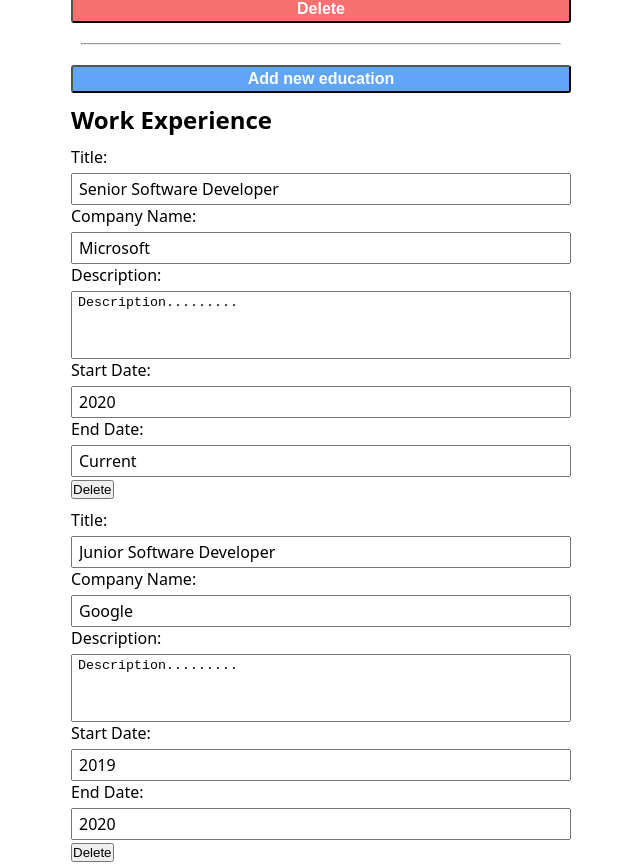
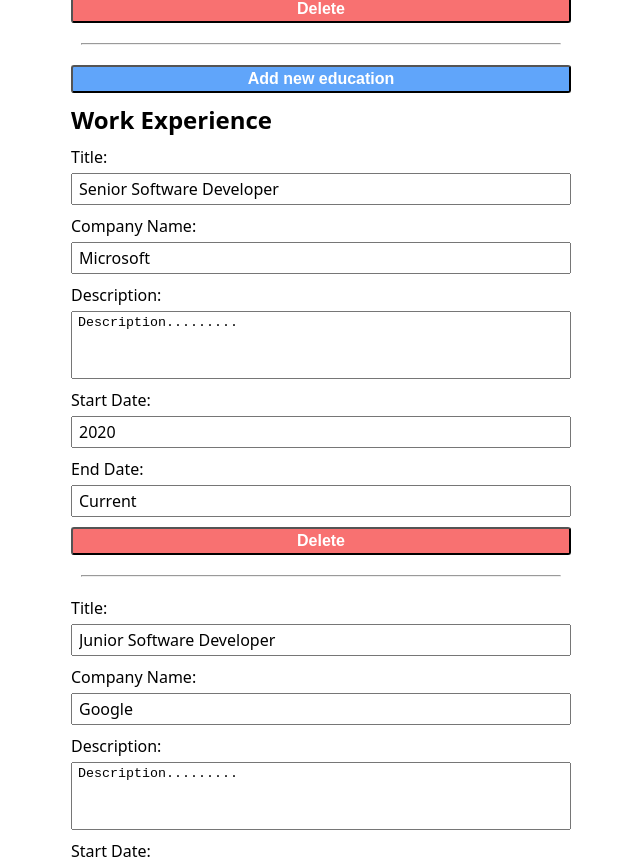
Before and after one commit to VMadhuranga/cv-application, a React (Vite) app: page / in a window 1280 px wide. Shown: the part 1792-2656 px from the top of the page, without its empty margins (319-959 px from the left). Built offline with nearby package versions, Linux system fonts and the light colour scheme.

Commit message:
Update NewWorkExperience component
Add new-work-experience class to div element
Add delete class to delete button
Create hr element

```diff
--- a/src/components/cv-information/work-experience/new-work-experience.jsx
+++ b/src/components/cv-information/work-experience/new-work-experience.jsx
@@ -59,7 +59,7 @@ export function NewWorkExperience({
   }
 
   return (
-    <div key={id}>
+    <div className="new-work-experience">
       <Input
         id={`title${id}`}
         type={"text"}
@@ -95,7 +95,12 @@ export function NewWorkExperience({
         value={endDate}
         handleOnChange={handleEndDateChange}
       ></Input>
-      <Button text={"Delete"} handleOnClick={deleteExperience}></Button>
+      <Button
+        text={"Delete"}
+        handleOnClick={deleteExperience}
+        className={"delete"}
+      ></Button>
+      <hr />
     </div>
   );
 }
```
